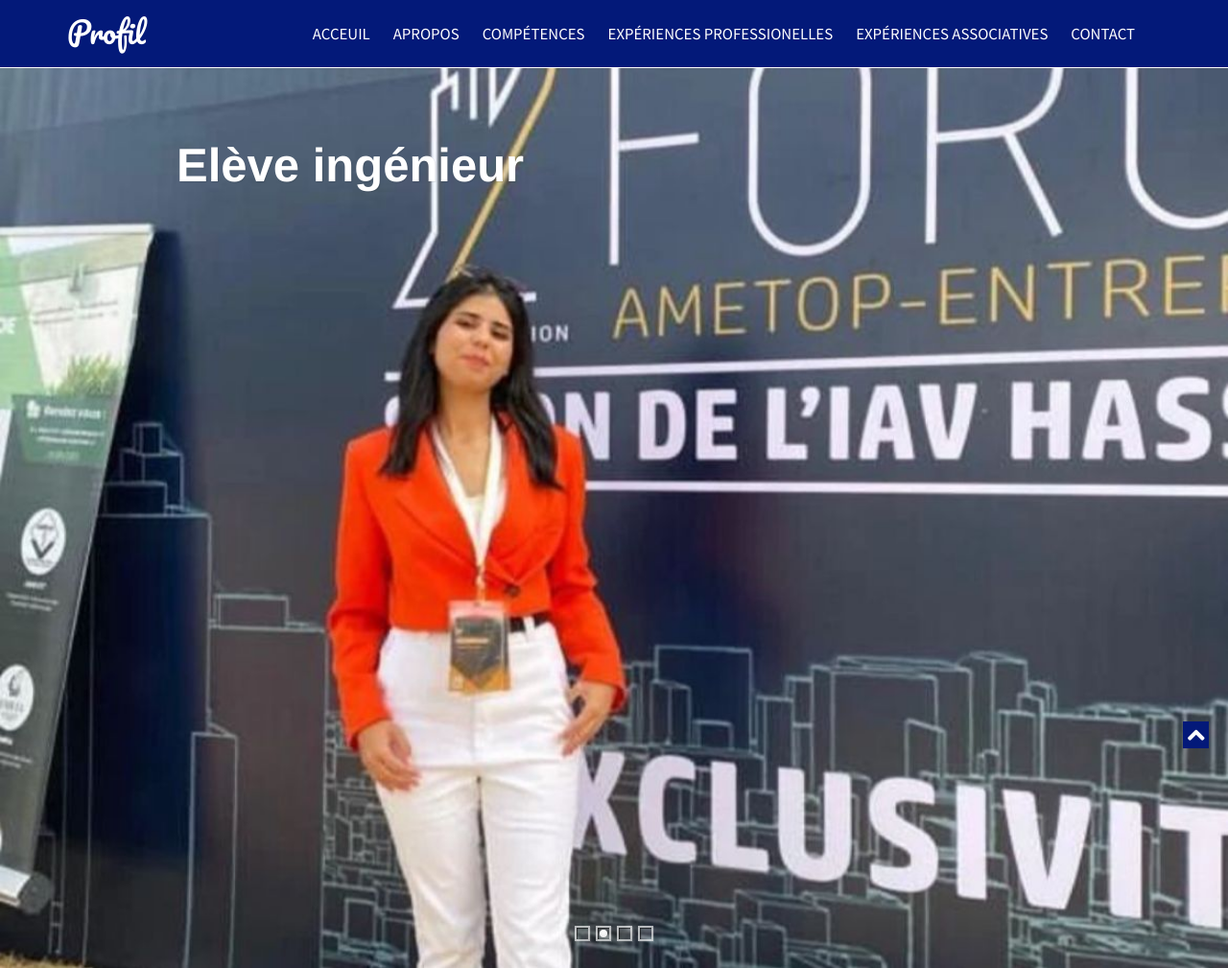
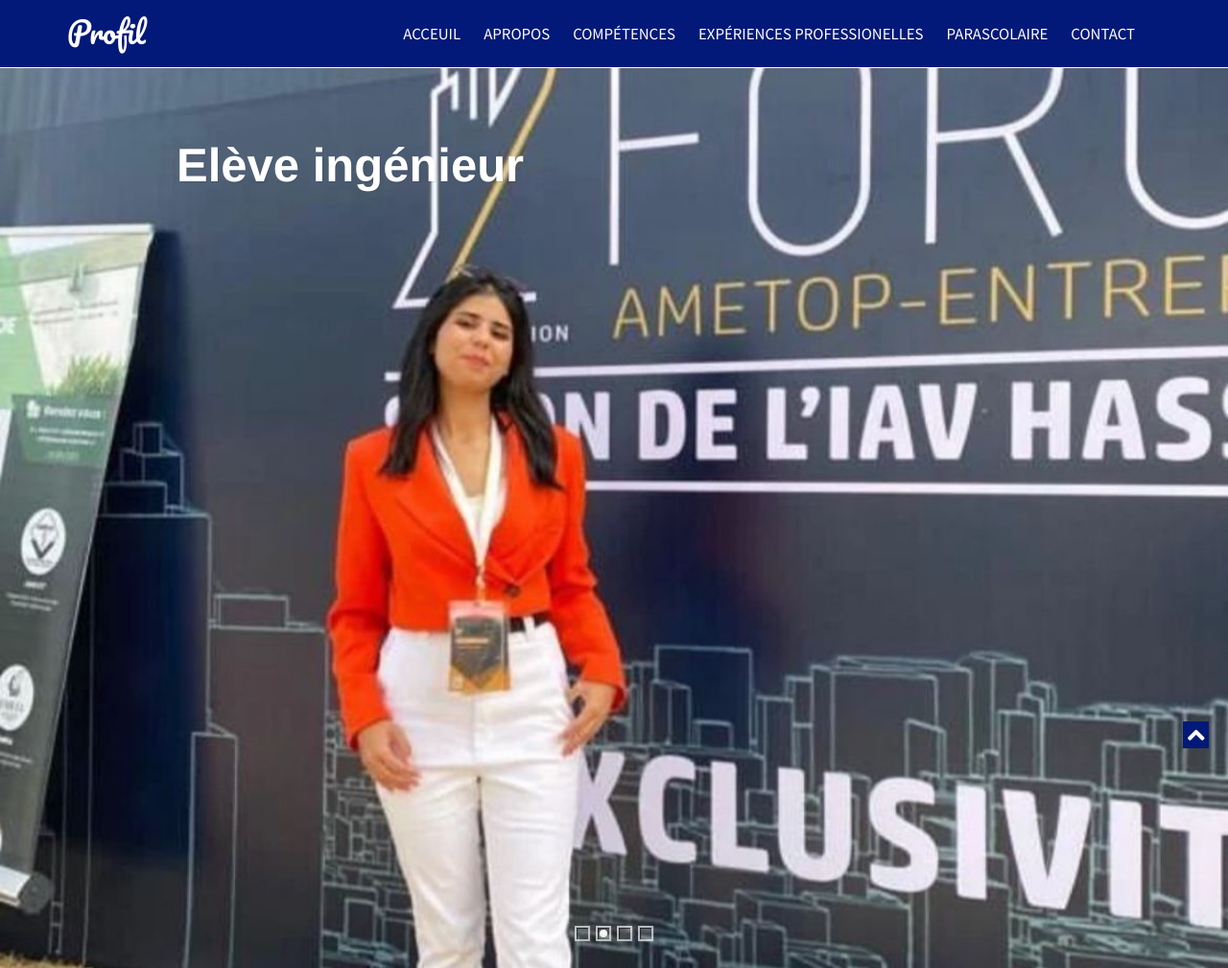
Before and after one commit to moussaoui25/Ms_CV, a plain HTML site: page index.html in a window 1280 px wide. Shown: the top 1009 px of the page at 96% size. Drawn offline with Linux system fonts and the light colour scheme.

Commit message:
Update index.html

```diff
--- a/index.html
+++ b/index.html
@@ -51,7 +51,7 @@
                         <li><a href="#aboutUs" class="scroll-link">Apropos</a></li>
                         <li><a href="#skills" class="scroll-link">Compétences</a></li>
                         <li><a href="#experience" class="scroll-link">Expériences professionelles</a></li>
-                        <li><a href="#portfolio" class="scroll-link">Expériences associatives</a></li>
+                        <li><a href="#portfolio" class="scroll-link">Parascolaire</a></li>
                         <li><a href="#contactUs" class="scroll-link">Contact</a></li>
                     </ul>
                 </div>
```
